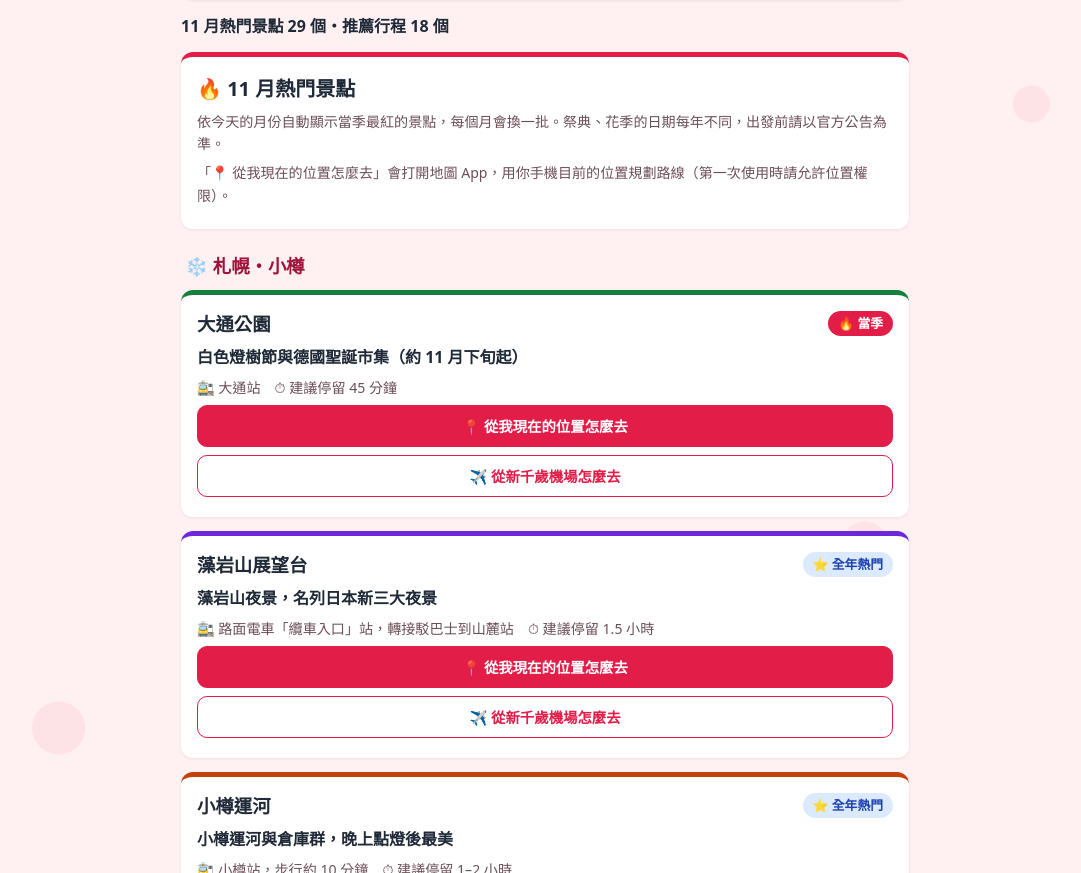
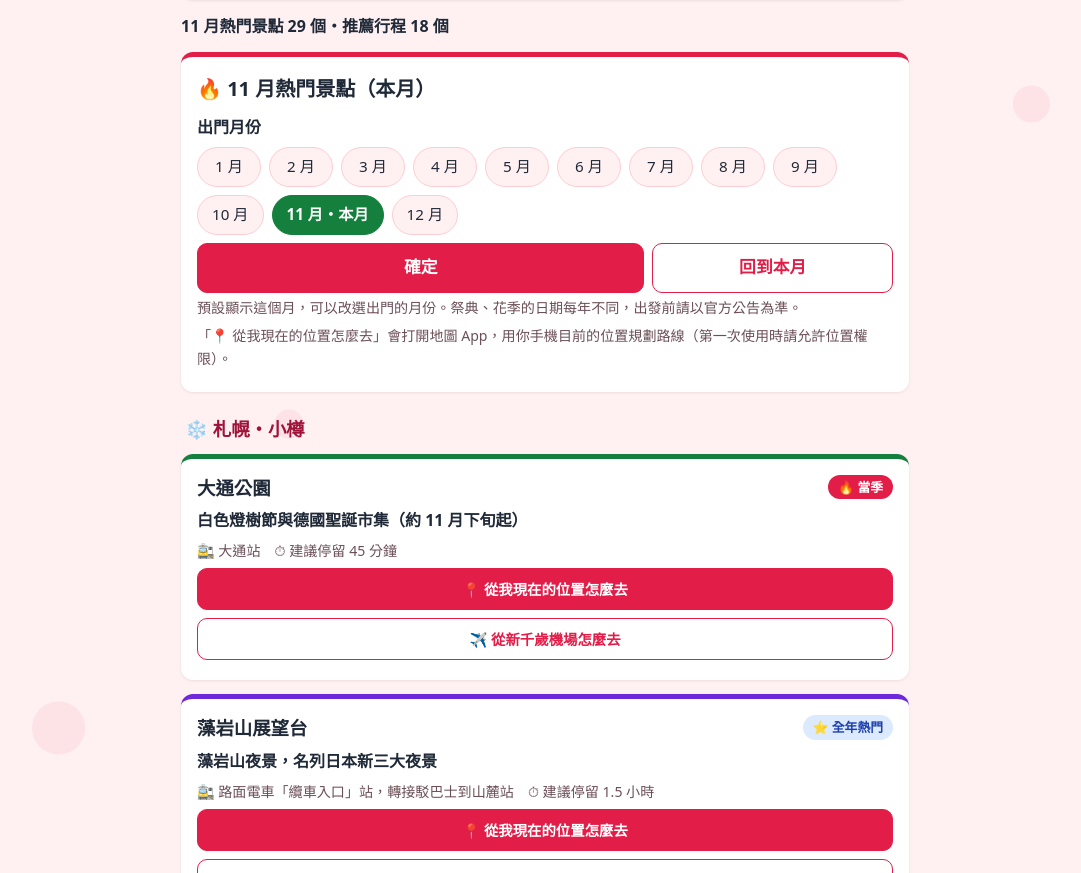
Before and after one commit to qk19860425-sudo/0425, a plain HTML site: page japan/index.html in a window 1280 px wide. Shown: the part 936-1809 px from the top of the page, without its empty margins (95-1176 px from the left). Drawn offline with Linux system fonts and the light colour scheme; no server answers.

Commit message:
feat: 熱門景點可以自選出門月份
- 熱門景點上方新增「出門月份」1～12 月選項，預設本月並標示「本月」
- 點選月份後按「確定」才更新清單（未確定時顯示提示），另有「回到本月」
- 標題與計數依所選月份顯示；日本、韓國、印尼 App 與日韓合併版都適用
- 更新 travel、japan、korea、indonesia 的快取版本

Co-Authored-By: Claude Opus 5.5 <noreply@anthropic.com>
Claude-Session: https://claude.ai/code/session_01XGyPo8aaxPNidHAXGREM6B

```diff
--- a/indonesia/sw.js
+++ b/indonesia/sw.js
@@ -1,7 +1,7 @@
 // 印尼景點路線：Service Worker（離線快取）
 // 頁面在 indonesia/，共用的程式與資料在 travel/，一起快取。
 // 更新網站檔案時，請把 CACHE_VERSION 加 1，使用者下次開啟就會換成新版。
-const CACHE_VERSION = "v4";
+const CACHE_VERSION = "v5";
 const CACHE_NAME = "indonesia-" + CACHE_VERSION;
 
 // 離線也要能開的檔案（路徑相對於 sw.js 所在的 indonesia/ 資料夾）
--- a/japan/sw.js
+++ b/japan/sw.js
@@ -1,7 +1,7 @@
 // 日本景點路線：Service Worker（離線快取）
 // 頁面在 japan/，共用的程式與資料在 travel/，一起快取。
 // 更新網站檔案時，請把 CACHE_VERSION 加 1，使用者下次開啟就會換成新版。
-const CACHE_VERSION = "v18";
+const CACHE_VERSION = "v19";
 const CACHE_NAME = "japan-" + CACHE_VERSION;
 
 // 離線也要能開的檔案（路徑相對於 sw.js 所在的 japan/ 資料夾）
--- a/korea/sw.js
+++ b/korea/sw.js
@@ -1,7 +1,7 @@
 // 韓國景點路線：Service Worker（離線快取）
 // 頁面在 korea/，共用的程式與資料在 travel/，一起快取。
 // 更新網站檔案時，請把 CACHE_VERSION 加 1，使用者下次開啟就會換成新版。
-const CACHE_VERSION = "v19";
+const CACHE_VERSION = "v20";
 const CACHE_NAME = "korea-" + CACHE_VERSION;
 
 // 離線也要能開的檔案（路徑相對於 sw.js 所在的 korea/ 資料夾）
--- a/travel/app.js
+++ b/travel/app.js
@@ -178,11 +178,13 @@
   // ---- 熱門景點：依今天的月份顯示當季最紅的景點 ----
   const HOT = window.HOT_SPOTS || {};
   const THIS_MONTH = new Date().getMonth() + 1;
+  // 可以自選出門的月份：pending 是點選但還沒按「確定」的月份
+  const hotState = { month: THIS_MONTH, pending: THIS_MONTH };
 
   // 當季景點全部列出；全年熱門的補到每個城市至少 3 個（同一景點不重複）
   function hotFor(region) {
     const list = HOT[region.id] || [];
-    const seasonal = list.filter((h) => h.months !== "all" && h.months.includes(THIS_MONTH));
+    const seasonal = list.filter((h) => h.months !== "all" && h.months.includes(hotState.month));
     const seen = new Set(seasonal.map((h) => h.spot));
     const allYear = list.filter((h) => h.months === "all" && !seen.has(h.spot)).slice(0, Math.max(0, 3 - seasonal.length));
     return [...seasonal.map((h) => ({ h, seasonal: true })), ...allYear.map((h) => ({ h, seasonal: false }))]
@@ -225,9 +227,47 @@
     const parts = [];
     let hotTotal = 0;
 
+    const month = hotState.month;
     const intro = el("div", "card hot-intro");
-    intro.append(el("h2", "plan-section-title", "🔥 " + THIS_MONTH + " 月熱門景點"),
-      el("p", "stop-meta", "依今天的月份自動顯示當季最紅的景點，每個月會換一批。祭典、花季的日期每年不同，出發前請以官方公告為準。"),
+    intro.append(el("h2", "plan-section-title", "🔥 " + month + " 月熱門景點" + (month === THIS_MONTH ? "（本月）" : "")));
+
+    // 選擇出門的月份：點選後按「確定」才更新清單
+    const monthBox = el("fieldset", "field hot-months");
+    monthBox.append(el("legend", "", "出門月份"));
+    const chips = el("div", "chips hot-month-chips");
+    chips.setAttribute("role", "group");
+    chips.setAttribute("aria-label", "選擇出門的月份");
+    const pendingNote = el("p", "pending", "已選 " + hotState.pending + " 月，按「確定」更新熱門景點。");
+    pendingNote.hidden = hotState.pending === month;
+    const setPending = (m) => {
+      hotState.pending = m;
+      chips.querySelectorAll(".chip").forEach((c) => c.setAttribute("aria-pressed", String(Number(c.dataset.month) === m)));
+      pendingNote.textContent = "已選 " + m + " 月，按「確定」更新熱門景點。";
+      pendingNote.hidden = m === hotState.month;
+    };
+    for (let m = 1; m <= 12; m++) {
+      const c = chip(m + " 月" + (m === THIS_MONTH ? "・本月" : ""), m === hotState.pending, () => setPending(m));
+      c.dataset.month = String(m);
+      chips.append(c);
+    }
+    const actions = el("div", "form-actions hot-month-actions");
+    const ok = el("button", "button", "確定");
+    ok.type = "button";
+    ok.addEventListener("click", () => {
+      hotState.month = hotState.pending;
+      renderPlans();
+      $("plan-count").scrollIntoView({ behavior: "smooth", block: "start" });
+    });
+    const back = el("button", "button button-secondary", "回到本月");
+    back.type = "button";
+    back.addEventListener("click", () => {
+      hotState.month = hotState.pending = THIS_MONTH;
+      renderPlans();
+    });
+    actions.append(ok, back);
+    monthBox.append(chips);
+    intro.append(monthBox, actions, pendingNote,
+      el("p", "stop-meta", "預設顯示這個月，可以改選出門的月份。祭典、花季的日期每年不同，出發前請以官方公告為準。"),
       el("p", "stop-meta", "「📍 從我現在的位置怎麼去」會打開地圖 App，用你手機目前的位置規劃路線（第一次使用時請允許位置權限）。"));
     parts.push(intro);
     for (const region of REGIONS) {
@@ -249,7 +289,7 @@
     if (planTotal) parts.push(el("h2", "plan-section-title plan-section-sep", "🗺️ 推薦行程（" + planTotal + "）"), ...planParts);
 
     list.replaceChildren(...parts);
-    $("plan-count").textContent = THIS_MONTH + " 月熱門景點 " + hotTotal + " 個・推薦行程 " + planTotal + " 個";
+    $("plan-count").textContent = month + " 月熱門景點 " + hotTotal + " 個・推薦行程 " + planTotal + " 個";
   }
 
   // ---------------------------------------------------------------
--- a/travel/style.css
+++ b/travel/style.css
@@ -390,6 +390,9 @@ body {
 .tags .tag.tag-days { background: var(--c1); color: var(--on-color); }
 /* 熱門景點 */
 .plan-section-title { margin: 0 0 6px; font-size: 1.25rem; }
+.hot-months { margin: 10px 0 8px; }
+.hot-month-chips .chip { min-width: 64px; }
+.hot-month-actions { margin-bottom: 4px; }
 .plan-section-sep { margin: 32px 4px 6px; padding-top: 16px; border-top: 3px dashed var(--line); }
 .hot-name { margin: 0; font-size: 1.15rem; line-height: 1.4; }
 .hot-reason { margin: 8px 0 6px; font-weight: 600; }
--- a/travel/sw.js
+++ b/travel/sw.js
@@ -1,7 +1,7 @@
 // 日韓景點路線：Service Worker（離線快取）
 // 更新網站檔案時，請把 CACHE_VERSION 加 1，使用者下次開啟就會換成新版。
 // 注意：japan/ 與 korea/ 也共用這裡的程式與資料，改了 travel/ 的檔案時，japan/sw.js、korea/sw.js 的版本也要一起加 1。
-const CACHE_VERSION = "v27";
+const CACHE_VERSION = "v28";
 const CACHE_NAME = "travel-" + CACHE_VERSION;
 
 // 離線也要能開的檔案（路徑相對於 sw.js 所在的 travel/ 資料夾）
```
